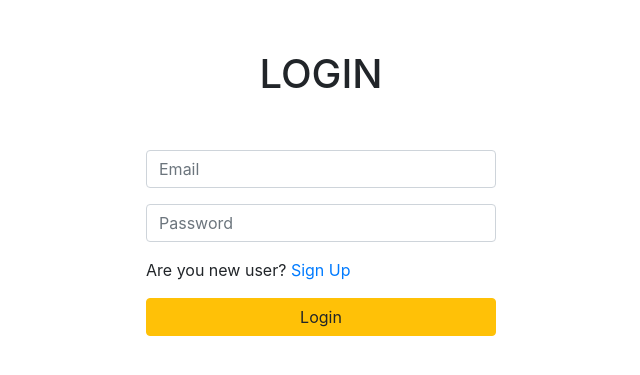
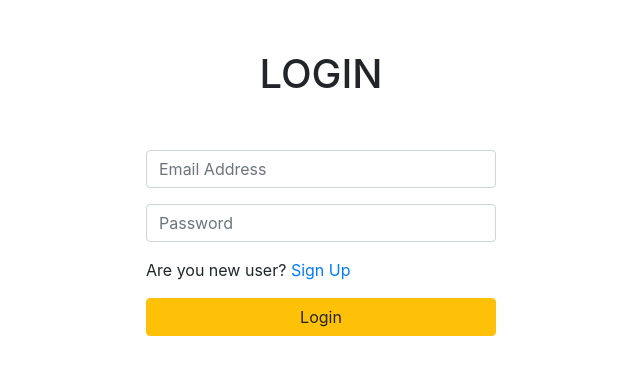
Before and after one commit to PHYLKAMAU/courseadvisorysystem, a PHP site: page /login.php in a window 1280 px wide. Shown: the top 375 px of the page, without its empty margins (319-959 px from the left). Run offline with PHP 8.4, Linux system fonts and the light colour scheme.

Commit message:
Update login.php

```diff
--- a/login.php
+++ b/login.php
@@ -58,7 +58,7 @@
         ?>
         <form action="" method="POST">
           <div class="form-group">
-            <input type="email" class="form-control" name="email" placeholder="Email">
+            <input type="email" class="form-control" name="email" placeholder="Email Address">
           </div>
           <div class="form-group">
             <input type="password" class="form-control" name="password" placeholder="Password">
```
